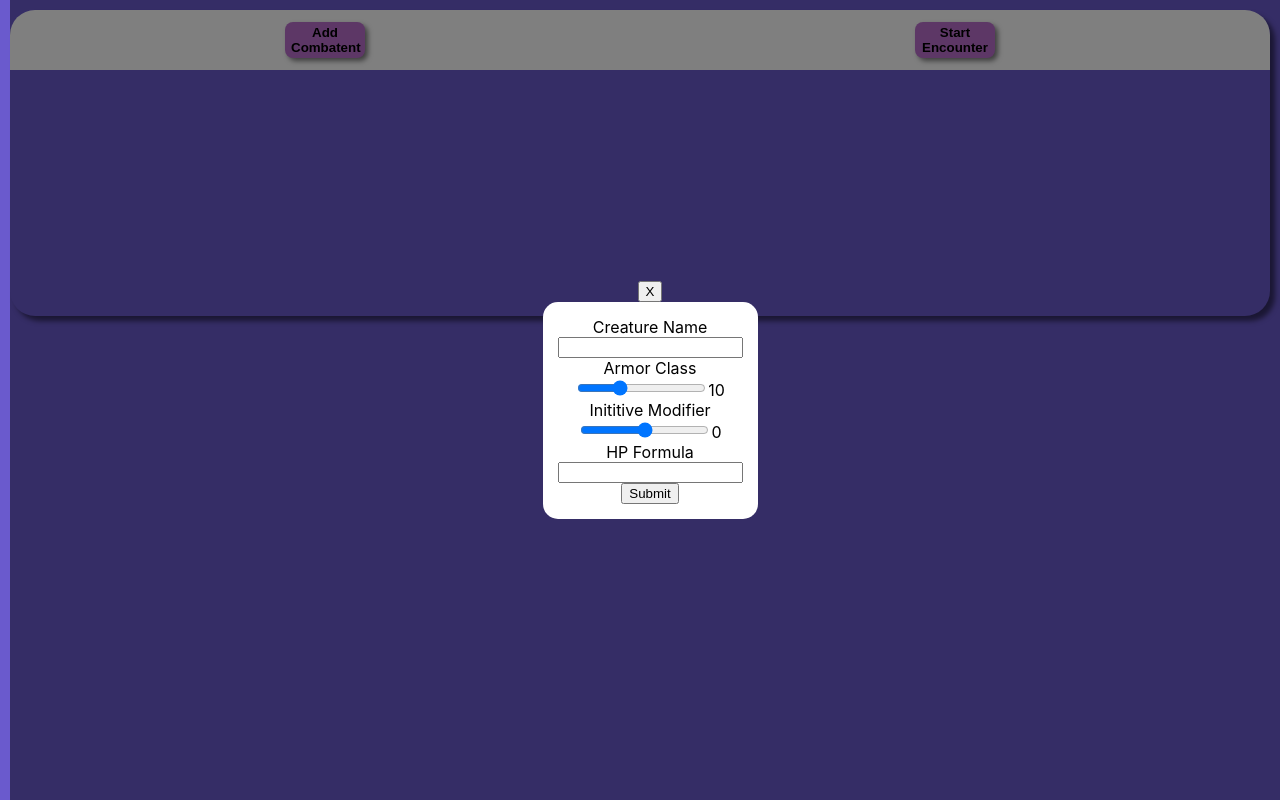
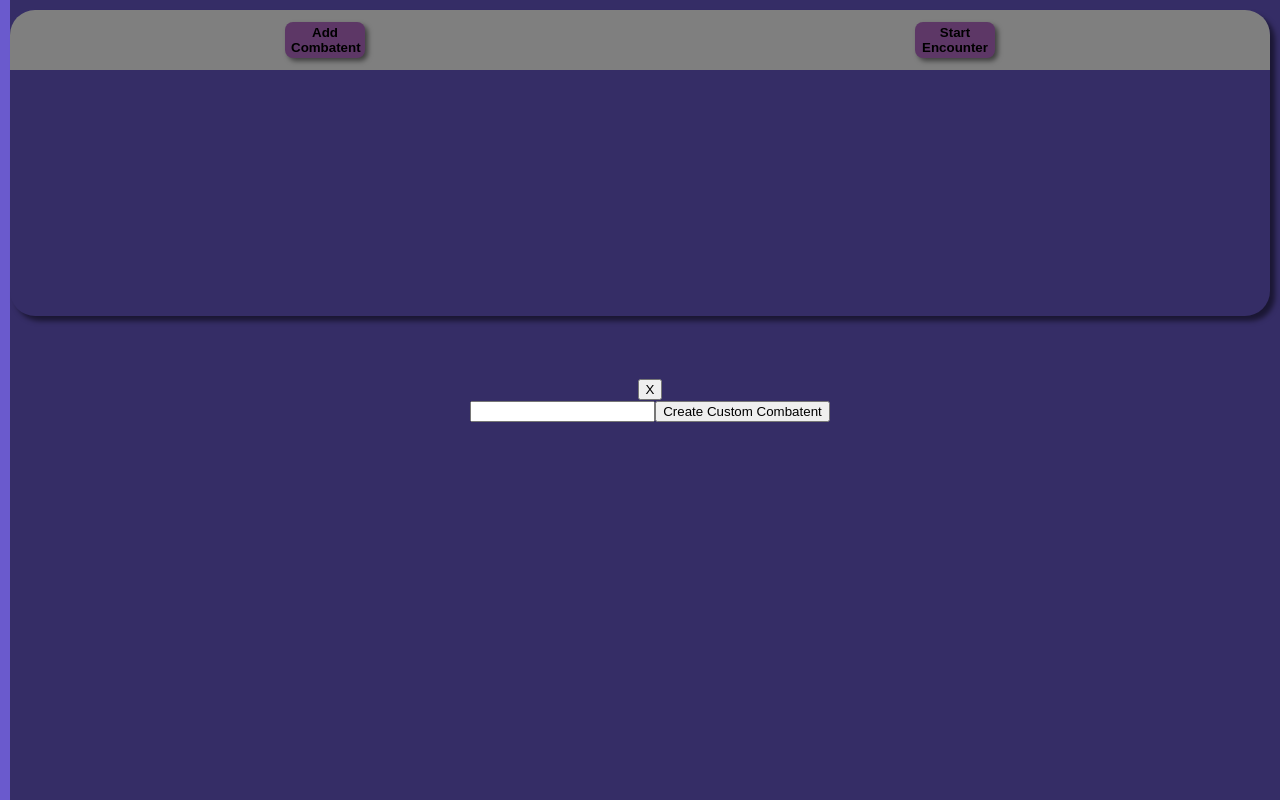
Before and after one commit to lekiy/DeckOfScrying, a React (Create React App) app: page / in a window 1280 px wide. Both pictures are taken after a click on the button "Add Combatent". Built offline with nearby package versions, Linux system fonts and the light colour scheme.

Commit message:
added search list to add creature modal

```diff
--- a/src/component/encounter_tracker/EncounterTracker.js
+++ b/src/component/encounter_tracker/EncounterTracker.js
@@ -3,17 +3,21 @@ import Creature from './Creature';
 import './encounter-tracker.css';
 import Toolbar from './Toolbar';
 import Modal from './Modal'
+import {SavedCreatures} from './SavedCreatures'
 
 
 class EncounterTracker extends Component {
     constructor(props){
         super(props);
-        let creature = <Creature thumbnail={process.env.PUBLIC_URL+'/swarm-of-spiders.png'} name='Swarm of Spiders' armor='10' hpMax='7' hpCurrent='7'/>;
+        //let creature = <Creature thumbnail={process.env.PUBLIC_URL+'/swarm-of-spiders.png'} name='Swarm of Spiders' armor='10' hpMax='7' hpCurrent='7'/>;
         this.state = {
             creaturesList: [],
             addCreatureModal: false,
             encounterStarted: false,
-            encounterIndex: 0
+            encounterIndex: 0,
+            showCreateCreatureMenu: false,
+            creatureSearchTerm: '',
+            savedCreatures: SavedCreatures
         }
 
         this.toggleAddCreatureModal = this.toggleAddCreatureModal.bind(this);
@@ -24,12 +28,16 @@ class EncounterTracker extends Component {
         this.startEncounter = this.startEncounter.bind(this);
         this.nextTurn = this.nextTurn.bind(this);
         this.modifyHp = this.modifyHp.bind(this);
+        this.toggleCreateCreatureMenu = this.toggleCreateCreatureMenu.bind(this);
+        this.searchCreatures = this.searchCreatures.bind(this);
     }
 
+    /* toggles the add creature modal*/
     toggleAddCreatureModal(){
         this.setState({addCreatureModal: !this.state.addCreatureModal});
     }
 
+    /* adds a creature to the state list with specified attributes */
     addCreature(e){
         e.preventDefault();
         const formData = e.target;
@@ -50,18 +58,19 @@ class EncounterTracker extends Component {
         // console.log(this.state.creaturesList);
     }
 
+    /* Sorts the creatures list by its inititive value then sets the encounter to true*/
     startEncounter() {
         if(this.state.creaturesList.length > 0){
             let creatures = this.state.creaturesList.sort((a, b) => a.init - b.init);
             creatures[0].active = true;
             this.setState({creaturesList: this.state.creaturesList.sort((a, b) => a.init - b.init), encounterStarted: true});
-            console.log(this.state.encounterIndex);
         }else{
             console.log('no creatures in list', this.state.creaturesList);
         }
 
     }
 
+    /* Cycles through the turn list */
     nextTurn() {
         let index = this.state.encounterIndex+1;
         if(index >= this.state.creaturesList.length) index = 0;
@@ -74,11 +83,18 @@ class EncounterTracker extends Component {
         })})
     }
 
+    /* takes a string and removes spaces and replaces them with dashes, then
+        adds the resource URL location */
     buildImgURL(string){
         const value = string.toLowerCase().split(' ').join('-');
         return process.env.PUBLIC_URL+'/'+value+'.png'
     }
 
+    /*
+        Takes in a forumla in the format of (amount+d+size)+(+/-number),
+         and returns a partly randomized result based on inputed formula.
+         Both sides of the formula are optional.
+    */
     calcHP(formula){
         const values = formula.match(/(\d+d\d+)|([\+|-]*\d+)/g)
         let total = 0;
@@ -94,12 +110,16 @@ class EncounterTracker extends Component {
         return total;
     }
 
+    /* Adds or subtracts from the creatures (specified by the index) current hp
+        held in state. */
     modifyHp(index, amount){
         const creatures = this.state.creaturesList;
         creatures[index].hpCurrent+=amount;
         this.setState({creaturesList: creatures});
     }
 
+    /* Returns a randomized value between (1-inputed size)*amount,
+        just like rolling a 6 sided die.*/
     rollDice(amount, size){
         let total = 0;
         for(let i = 0; i < amount; i++){
@@ -108,10 +128,16 @@ class EncounterTracker extends Component {
         return total;
     }
 
+    toggleCreateCreatureMenu(e){
+        this.setState({showCreateCreatureMenu: !this.state.showCreateCreatureMenu});
+    }
+
+    searchCreatures(e){
+        this.setState({creatureSearchTerm: e.target.value, showCreateCreatureMenu: false})
+    }
+
     render(){
-        const renderedCreatures = this.state.creaturesList.map((creature, i) => <Creature key={this.props.key+' creature '+i} index={i} active={creature.active} thumbnail={creature.thumbnail} name={creature.name} armor={creature.armor} hpMax={creature.hpMax} hpCurrent={creature.hpCurrent} modifyHP={this.modifyHp}/>);
-        //console.log(this.state.creaturesList);
-        // console.log(renderedCreatures);
+        const renderedCreatures = this.state.creaturesList.map((creature, i) => <Creature key={this.props.key+'-creature-'+i} index={i} active={creature.active} thumbnail={creature.thumbnail} name={creature.name} armor={creature.armor} hpMax={creature.hpMax} hpCurrent={creature.hpCurrent} modifyHP={this.modifyHp}/>);
 
         return (
             <div className='encounter-tracker'>
@@ -126,7 +152,14 @@ class EncounterTracker extends Component {
                 </ul>
 
                 <Modal isActive={this.state.addCreatureModal} toggleModal={this.toggleAddCreatureModal} content={
-                <form onSubmit={this.addCreature}>
+                    <React.Fragment>
+                        <input className='creature-search' onChange={this.searchCreatures}></input>
+                        <button className="create-custom-btn" onClick={this.toggleCreateCreatureMenu}>Create Custom Combatent</button>
+                        {this.state.creatureSearchTerm.length > 0 ? this.state.savedCreatures.filter((creature) => {
+                            return creature.name.toLowerCase().includes(this.state.creatureSearchTerm.toLowerCase());
+                        }).map((creature, i) => {return <Creature key={'search-creature-'+i} thumbnail={creature.thumbnail} name={creature.name} />}) : <div></div>}
+                        {this.state.showCreateCreatureMenu ? (
+                        <form id='create-creature-form'onSubmit={this.addCreature}>
                             <label for='name'>Creature Name</label>
                             <input type='name' id='name'></input>
                             <label for='armor'>Armor Class</label>
@@ -147,7 +180,8 @@ class EncounterTracker extends Component {
                             <label for='hp'>HP Formula</label>
                             <input id='hp'></input>
                             <input type='submit'></input>
-                </form>
+                        </form>) : (<div></div>)}
+                    </React.Fragment>
                 }/>
             </div>
         )
--- /dev/null
+++ b/src/component/encounter_tracker/SavedCreatures.js
@@ -0,0 +1,33 @@
+export const SavedCreatures = [
+    //monsters
+    {
+        name: 'Swarm of Spiders',
+        type: 'monster',
+        thumbnail: 'swarm-of-spiders',
+        armor: 12,
+        initMod: 1,
+        hpFormula: '5d8',
+        hpDefault: 22
+    },
+    {
+        name: 'Giant Centipede',
+        type: 'monster',
+        thumbnail: 'giant-centipede',
+        armor: 13,
+        initMod: 2,
+        hpFormula: '1d6+1',
+        hpDefault: 4
+    },
+    {
+        name: 'Stirge',
+        type: 'monster',
+        thumbnail: 'stirge',
+        armor: 14,
+        initMod: 3,
+        hpFormula: '1d4',
+        hpDefault: 2
+    },
+
+    //PCs
+
+];
```
Also changed, not shown: 1 other file (tests, documents, lock files or other folders). Lines whose indentation alone changed are shown as unchanged.
